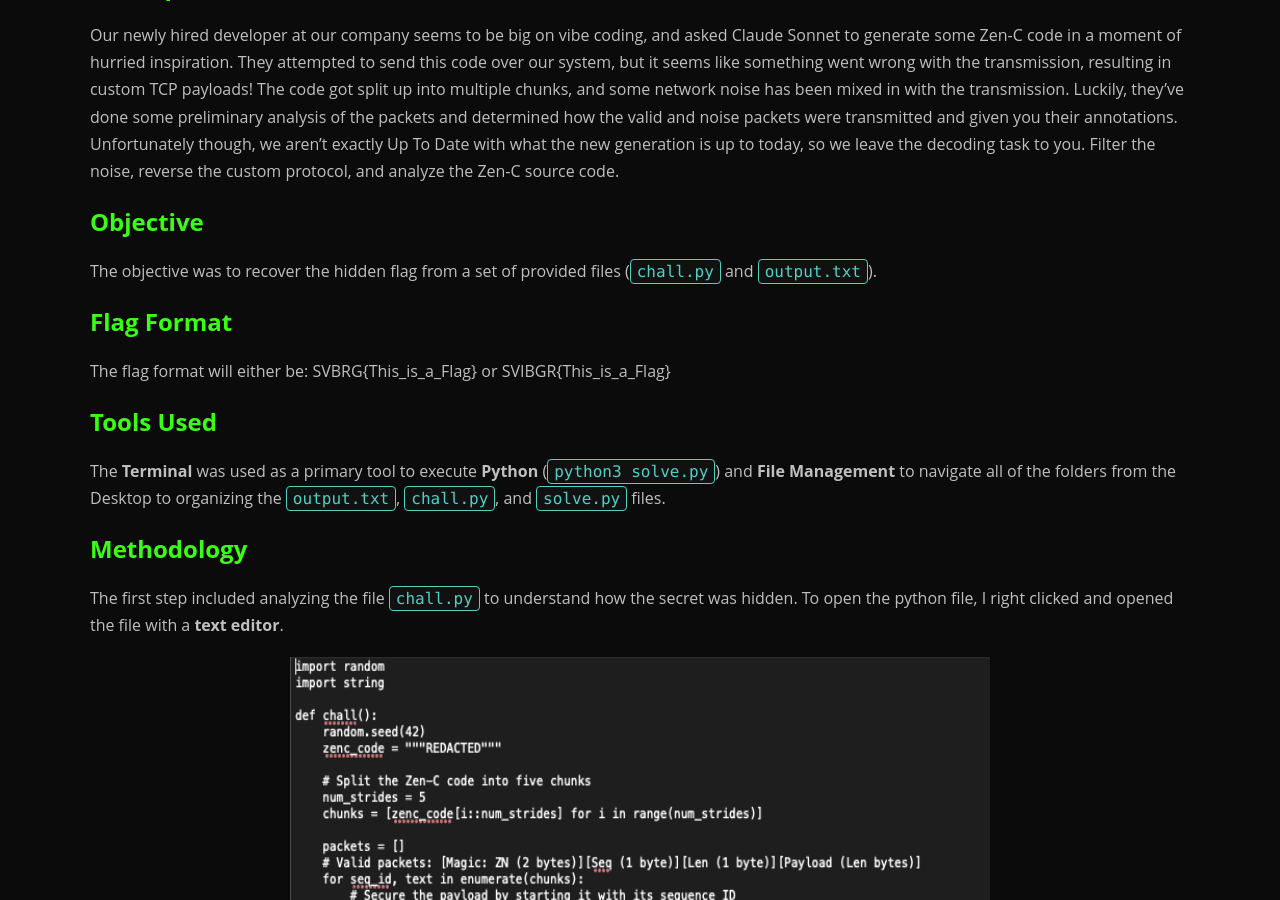
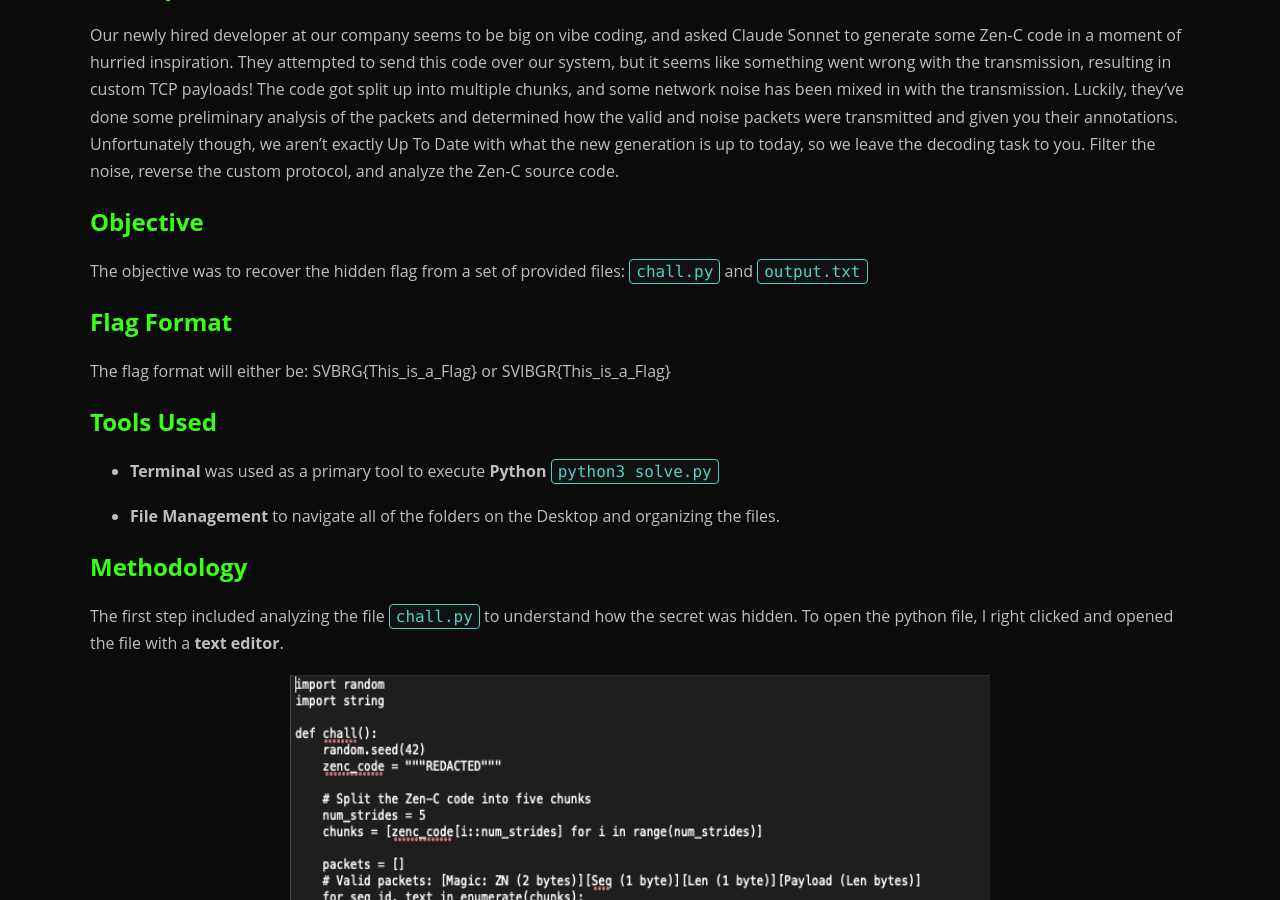
Before and after one commit to glsanclem/2026-US-Cyber-Open-CTF, a Jekyll site: the page built from main_challenges/up-to-date.md, in a window 1280 px wide and 900 px high, scrolled down 574 px. Built offline with Jekyll 4.4.1, drawn with Linux system fonts in a browser that asks for light colours.

Commit message:
Revise objective, tools, and image source in up-to-date.md
Updated the description of the objective and tools used, corrected image source for flag reveal.

```diff
--- a/main_challenges/up-to-date.md
+++ b/main_challenges/up-to-date.md
@@ -19,7 +19,7 @@ Our newly hired developer at our company seems to be big on vibe coding, and ask
 
 
 ## Objective
-The objective was to recover the hidden flag from a set of provided files (`chall.py` and `output.txt`).
+The objective was to recover the hidden flag from a set of provided files: `chall.py` and `output.txt`
 
 
 ## Flag Format
@@ -27,7 +27,8 @@ The flag format will either be: SVBRG{This_is_a_Flag} or SVIBGR{This_is_a_Flag}
 
 
 ## Tools Used
-The **Terminal** was used as a primary tool to execute **Python** (`python3 solve.py`) and **File Management** to navigate all of the folders from the Desktop to organizing the `output.txt`, `chall.py`, and `solve.py` files.
+- **Terminal** was used as a primary tool to execute **Python** `python3 solve.py`
+- **File Management** to navigate all of the folders on the Desktop and organizing the files.
 
 
 ## Methodology
@@ -57,7 +58,7 @@ It also checked if the packet started with the correct Sequence ID and placed th
 The recovered Zen-C code revealed an XOR Cipher that used a single key (`0x42`)and the flag was revealed!
 
 <p align="center">
-  <img src="/2026-US-Cyber-Open-CTF/assets/images/3-uptodate-flag-revealed.png" alt="Chall graphic" width="700">
+  <img src="/2026-US-Cyber-Open-CTF/assets/images/3-uptodate-flag-reveal.png" alt="Flag graphic" width="700">
 </p>
 
 
```
